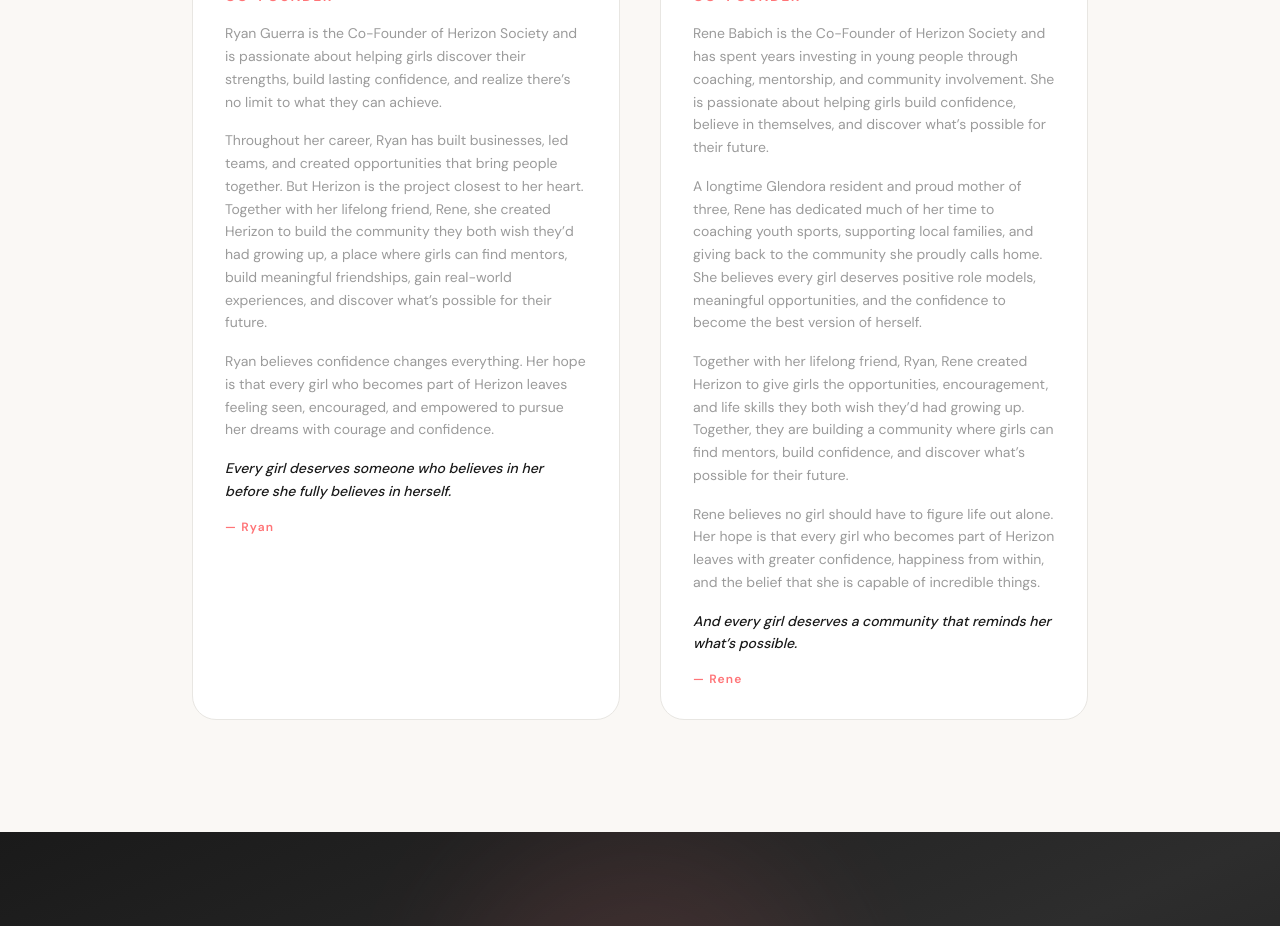
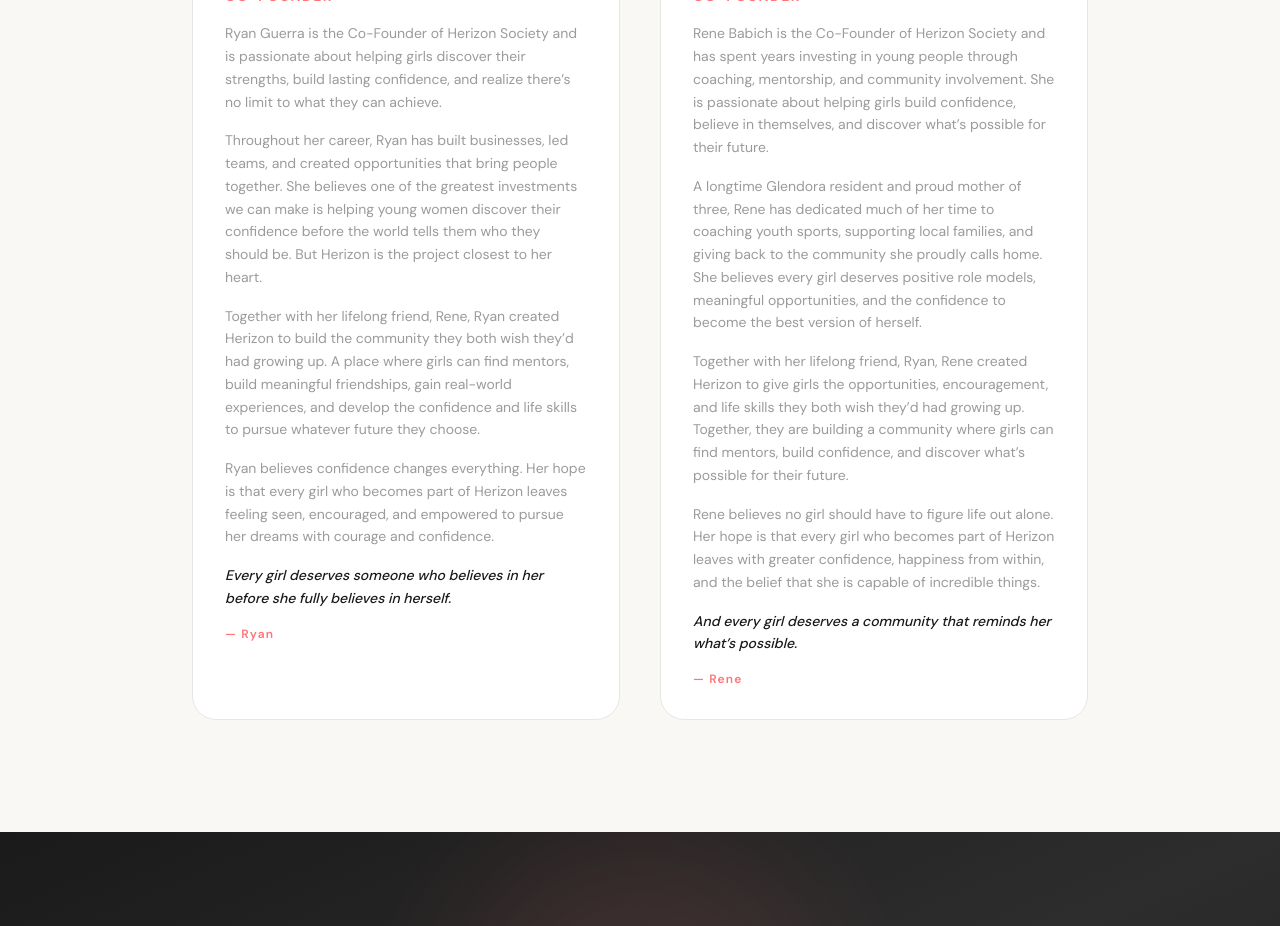
Before and after one commit to flourishprosper/herizonsociety-website, a Next.js app: page /about in a window 1280 px wide. Shown: the part 5740-6666 px from the top of the page. Built offline with nearby package versions, Linux system fonts and the light colour scheme; a web font is replaced by a local one.

Commit message:
Revise Ryan bio on About page

```diff
--- a/src/app/about/page.tsx
+++ b/src/app/about/page.tsx
@@ -321,7 +321,10 @@
                     Ryan Guerra is the Co-Founder of Herizon Society and is passionate about helping girls discover their strengths, build lasting confidence, and realize there&rsquo;s no limit to what they can achieve.
                   </p>
                   <p>
-                    Throughout her career, Ryan has built businesses, led teams, and created opportunities that bring people together. But Herizon is the project closest to her heart. Together with her lifelong friend, Rene, she created Herizon to build the community they both wish they&rsquo;d had growing up, a place where girls can find mentors, build meaningful friendships, gain real-world experiences, and discover what&rsquo;s possible for their future.
+                    Throughout her career, Ryan has built businesses, led teams, and created opportunities that bring people together. She believes one of the greatest investments we can make is helping young women discover their confidence before the world tells them who they should be. But Herizon is the project closest to her heart.
+                  </p>
+                  <p>
+                    Together with her lifelong friend, Rene, Ryan created Herizon to build the community they both wish they&rsquo;d had growing up. A place where girls can find mentors, build meaningful friendships, gain real-world experiences, and develop the confidence and life skills to pursue whatever future they choose.
                   </p>
                   <p>
                     Ryan believes confidence changes everything. Her hope is that every girl who becomes part of Herizon leaves feeling seen, encouraged, and empowered to pursue her dreams with courage and confidence.
```
